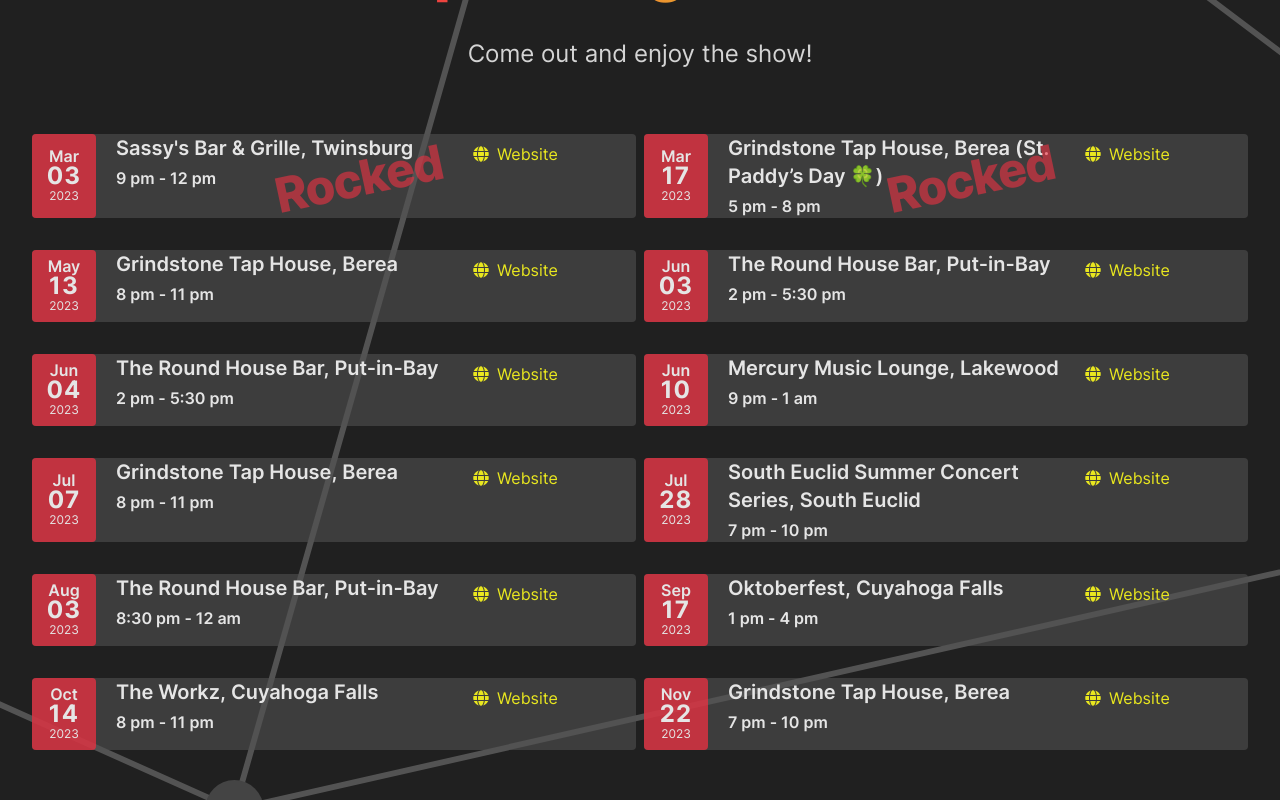
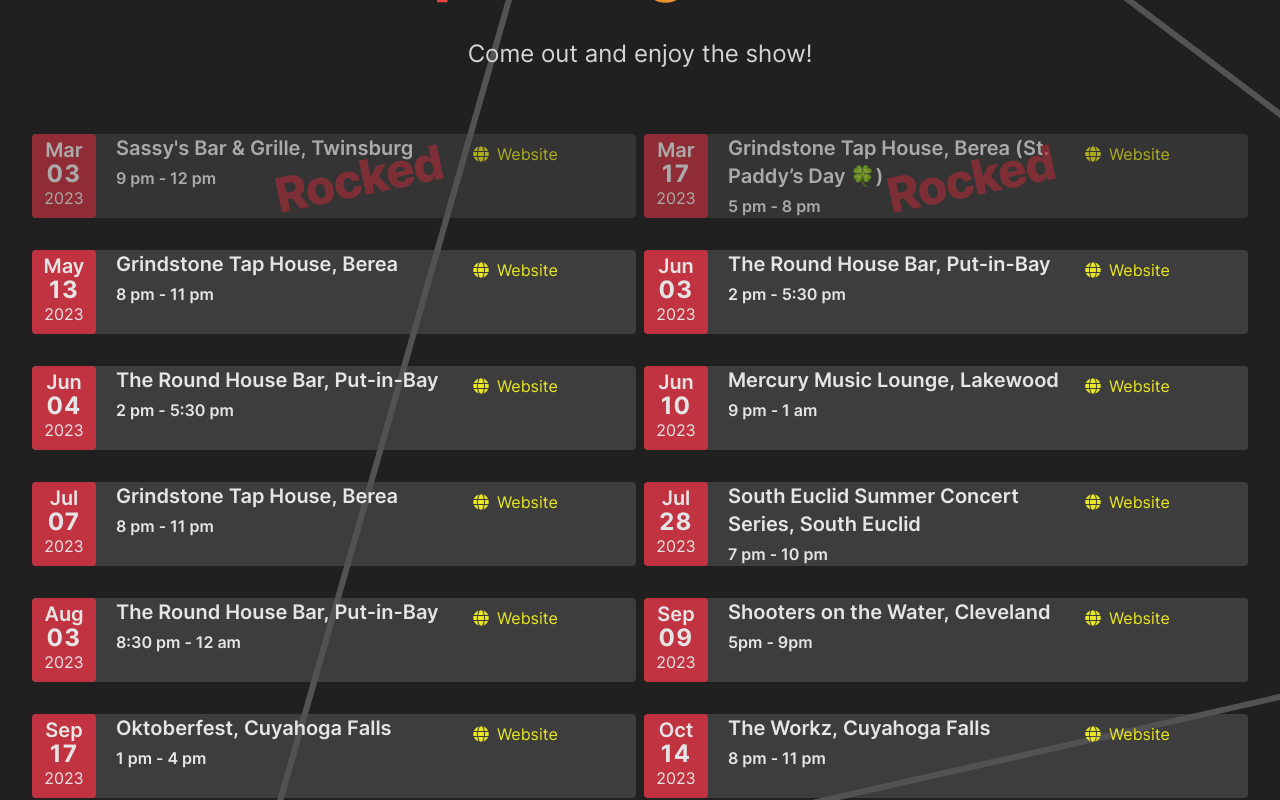
Before and after one commit to keepforever/www.endrockcle.com, a Next.js app: page / in a window 1280 px wide. Shown: the part 2700-3500 px from the top of the page. Built offline with nearby package versions, Linux system fonts and the light colour scheme.

Commit message:
feat: add show

```diff
--- a/src/components/ShowCardAlt.tsx
+++ b/src/components/ShowCardAlt.tsx
@@ -1,3 +1,4 @@
+import clsx from 'clsx';
 import { format } from 'date-fns';
 import React from 'react';
 import { FaChevronRight, FaGlobe } from 'react-icons/fa';
@@ -14,7 +15,10 @@
   return (
     <div
       key={show.id}
-      className='mb-6 flex gap-2 rounded bg-gray-600 bg-opacity-60 relative text-gray-200'
+      className={clsx(
+        'mb-6 flex gap-2 rounded bg-gray-600 bg-opacity-60 relative text-gray-200',
+        show.isPast && 'opacity-70'
+      )}
     >
       {show.isPast ? (
         <div className='absolute top-1/4 left-[40%] -rotate-12 opacity-60'>
@@ -27,13 +31,13 @@
 
       <div className='flex w-16 items-center justify-center rounded bg-erc-red bg-opacity-75 py-2'>
         <div className='text-center'>
-          <div className='font-semibold leading-4'>
+          <div className='font-semibold leading-4 text-xl mb-1'>
             {format(dateObject, 'MMM')}
           </div>
           <div className='text-2xl font-bold leading-6 tracking-wider'>
             {format(dateObject, 'dd')}
           </div>
-          <div className='text-xs'>{format(dateObject, 'yyyy')}</div>
+          <div className='text-md'>{format(dateObject, 'yyyy')}</div>
         </div>
       </div>
 
--- a/src/constants/shows.ts
+++ b/src/constants/shows.ts
@@ -91,7 +91,7 @@
   },
 
   // {
-  //   id: 9,
+  //   id: 91,
   //   isPast: false,
   //   date: '09/02/2023',
   //   venueName: 'Private Event',
@@ -99,6 +99,16 @@
   //   beginEnd: '?? - ??',
   //   url: 'https://www.facebook.com/EndRockCle',
   // },
+
+  {
+    id: 92,
+    isPast: false,
+    date: '09/09/2023',
+    venueName: 'Shooters on the Water',
+    city: 'Cleveland',
+    beginEnd: '5pm - 9pm',
+    url: 'https://www.facebook.com/shootersflats/',
+  },
 
   {
     id: 10,
```
